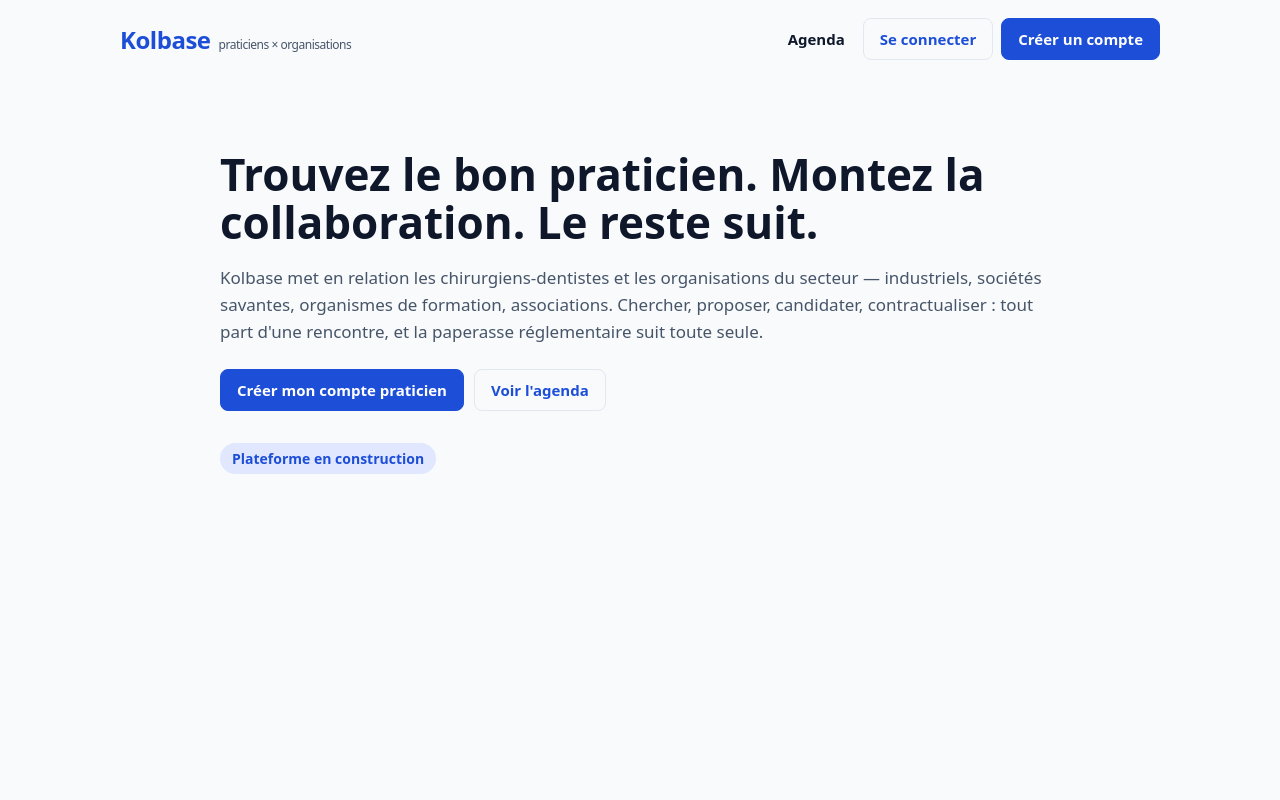
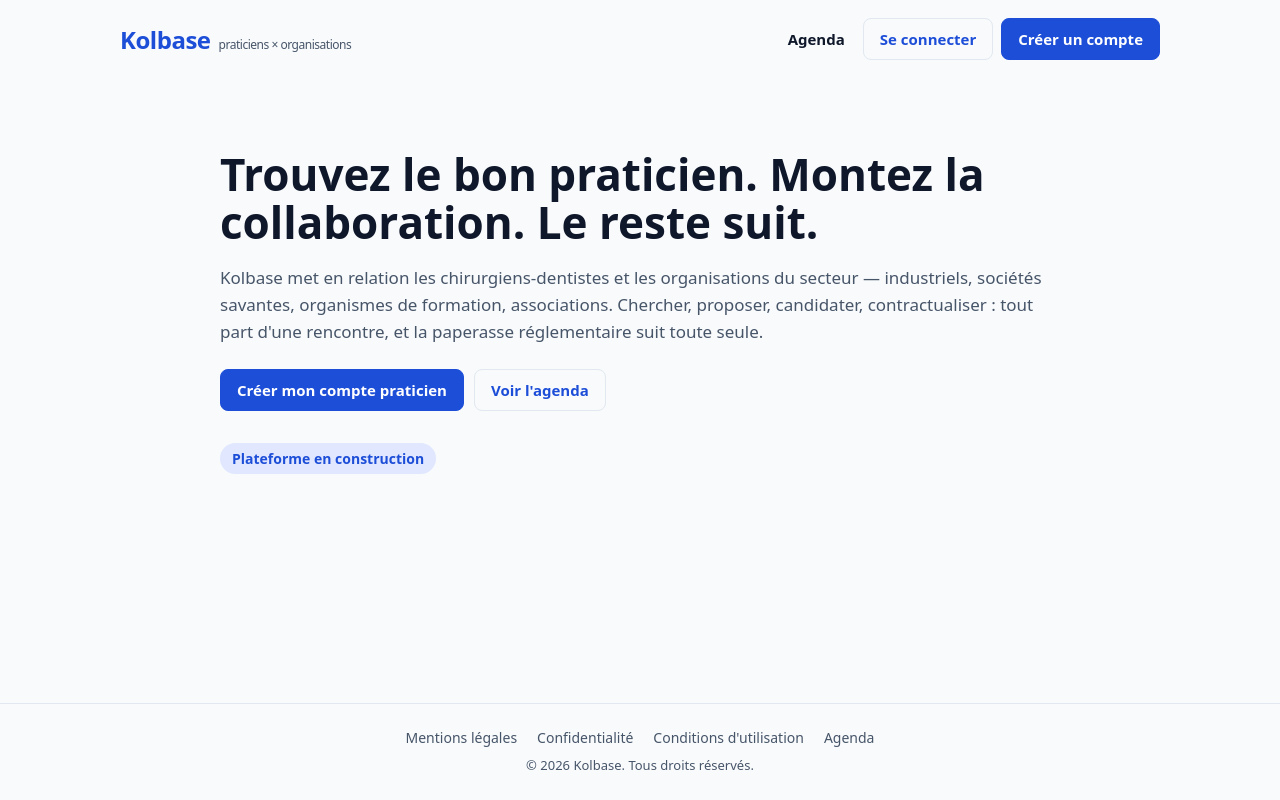
Before and after one commit to mutara-france/KolBase, a Next.js app: page / in a window 1280 px wide. Built offline with nearby package versions, Linux system fonts and the light colour scheme; no server answers.

Commit message:
Mise en page : footer global et styles

```diff
--- a/src/app/globals.css
+++ b/src/app/globals.css
@@ -102,3 +102,12 @@ form.inline input { font: inherit; font-size: 13px; padding: 4px 8px; border: 1p
 .applications li p { margin: 4px 0; font-size: 15px; color: var(--ink); white-space: pre-wrap; }
 .applications .actions { margin-top: 4px; align-items: center; }
 form.inline.wrap { flex-wrap: wrap; }
+.btn.small { padding: 6px 12px; font-size: 13px; align-self: flex-start; }
+body { min-height: 100vh; display: flex; flex-direction: column; }
+.page { flex: 1; }
+.site-footer { border-top: 1px solid var(--line); padding: 24px 20px; text-align: center; color: var(--muted); font-size: 14px; }
+.site-footer nav { display: flex; flex-wrap: wrap; justify-content: center; gap: 8px 20px; margin-bottom: 8px; }
+.site-footer a { color: var(--muted); text-decoration: none; }
+.site-footer a:hover { color: var(--brand); }
+.site-footer p { font-size: 13px; margin: 0; }
+.legal p, .legal li { font-size: 15px; }
--- a/src/app/layout.tsx
+++ b/src/app/layout.tsx
@@ -1,5 +1,6 @@
 import type { Metadata } from "next";
 import "./globals.css";
+import { SiteFooter } from "@/components/SiteFooter";
 
 export const metadata: Metadata = {
   title: "Kolbase — praticiens × organisations",
@@ -10,7 +11,10 @@ export const metadata: Metadata = {
 export default function RootLayout({ children }: { children: React.ReactNode }) {
   return (
     <html lang="fr">
-      <body>{children}</body>
+      <body>
+        <div className="page">{children}</div>
+        <SiteFooter />
+      </body>
     </html>
   );
 }
```
